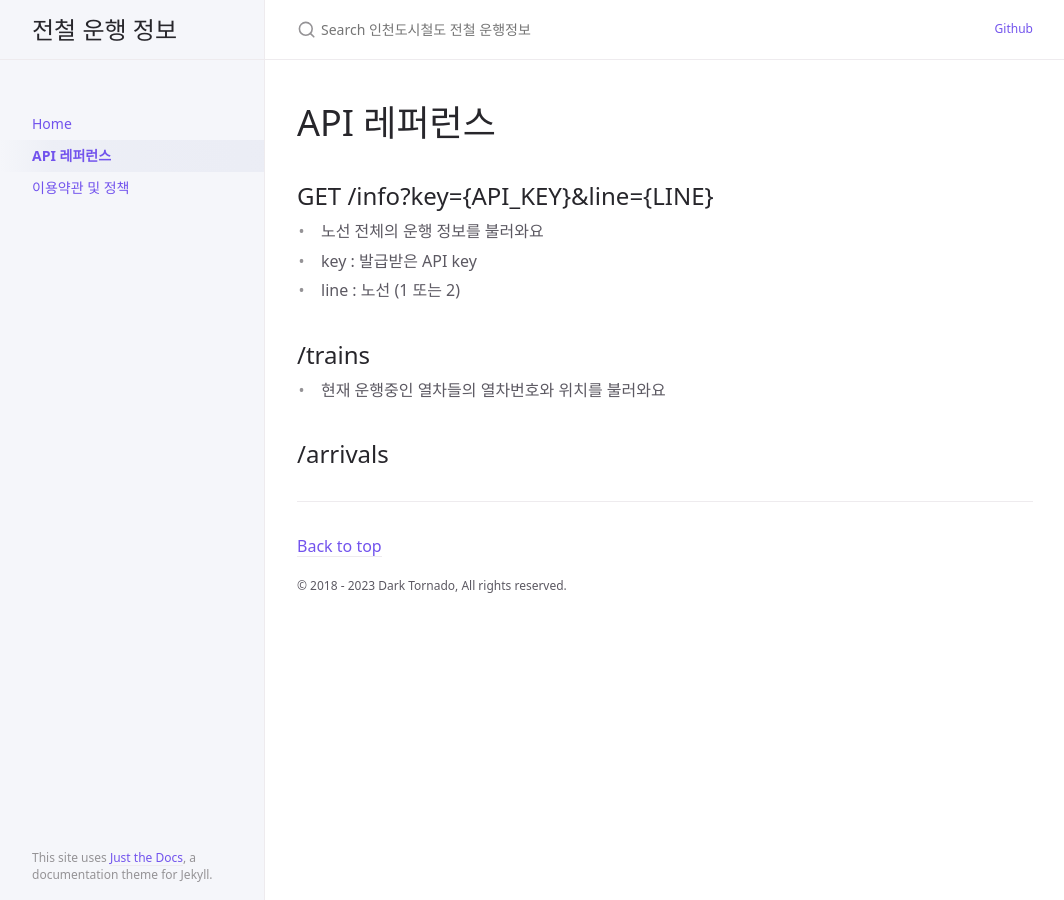
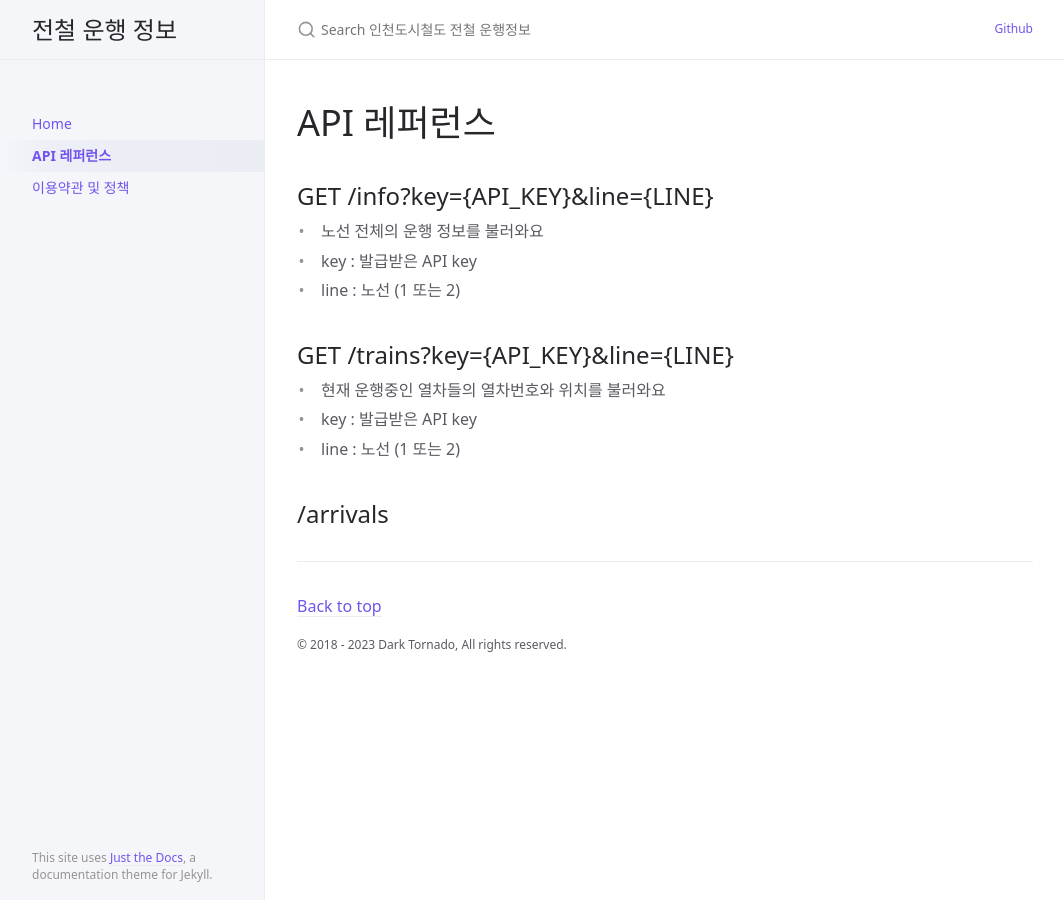
Before and after one commit to DarkTornado/ictr, a Jekyll site: the page built from docs/api.md, in a window 1280 px wide. Shown: the whole page, without its empty margins (107-1171 px from the left). Built offline with Jekyll 4.4.1, drawn with Linux system fonts in a browser that asks for light colours.

Commit message:
Update api.md

```diff
--- a/docs/api.md
+++ b/docs/api.md
@@ -11,8 +11,9 @@ nav_order: 2
 - key : 발급받은 API key
 - line : 노선 (1 또는 2)
 
-
-## /trains
+## GET /trains?key={API_KEY}&line={LINE}
 - 현재 운행중인 열차들의 열차번호와 위치를 불러와요
+- key : 발급받은 API key
+- line : 노선 (1 또는 2)
 
 ## /arrivals
```
